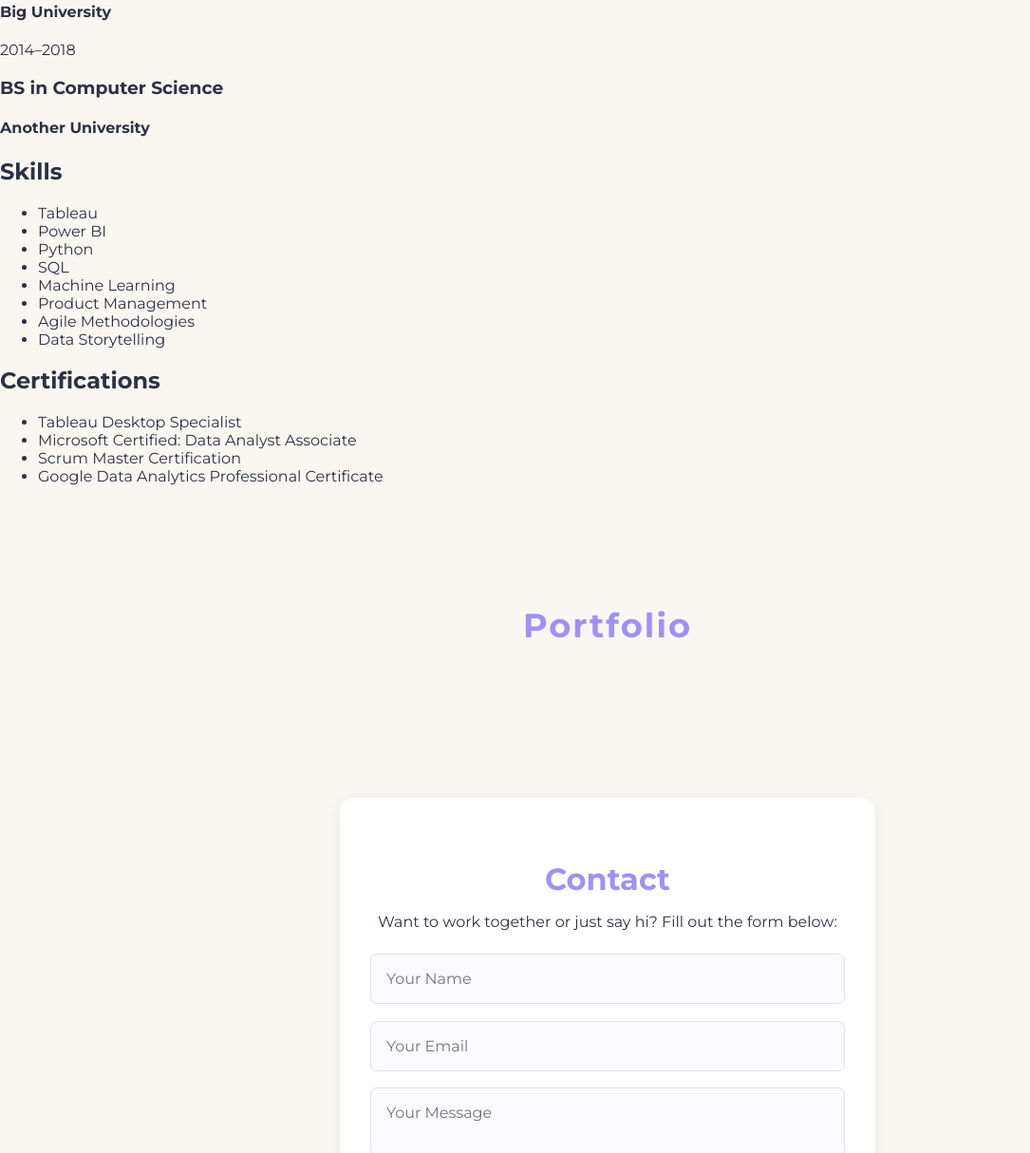
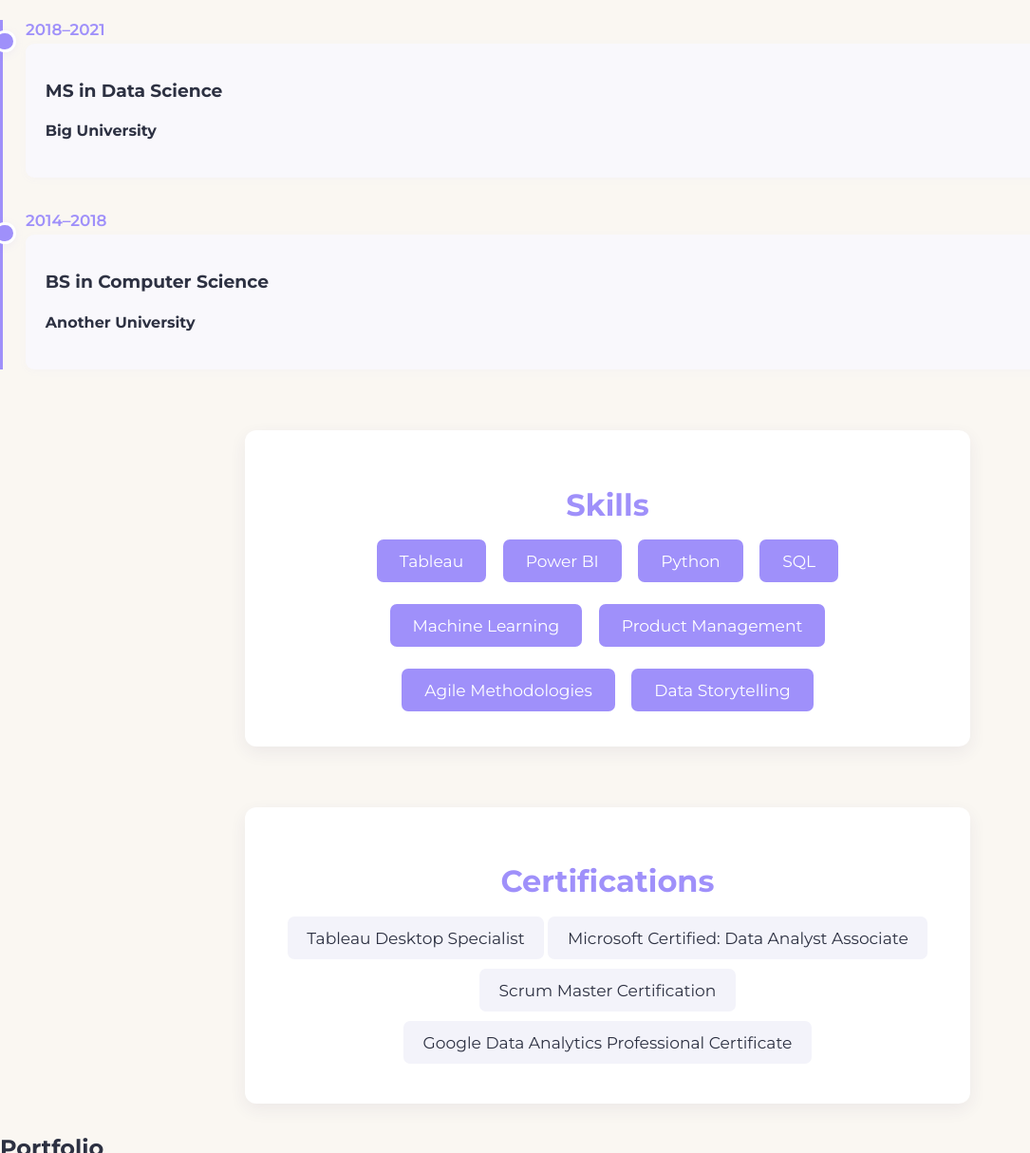
Before and after one commit to amy5463/myportfolio, a plain HTML site: page index.html in a window 1280 px wide. Shown: the part 1586-2800 px from the top of the page at 95% size, without its empty margins (0-1085 px from the left). Drawn offline with Linux system fonts and the light colour scheme.

Commit message:
Update style.css

```diff
--- a/style.css
+++ b/style.css
@@ -71,7 +71,7 @@ nav ul li a:hover::after {
 
 /* Hero Section */
 .hero {
-  min-height: 70vh;
+  min-height: 60vh;
   background: url('https://images.unsplash.com/photo-1519125323398-675f0ddb6308?auto=format&fit=crop&w=1200&q=80') center/cover no-repeat;
   position: relative;
   display: flex;
@@ -125,72 +125,6 @@ nav ul li a:hover::after {
   box-shadow: 0 8px 36px rgba(100,50,200,0.16);
 }
 
-/* Portfolio Section */
-.portfolio-section {
-  padding: 5rem 2rem 2rem 2rem;
-  max-width: 1100px;
-  margin: 0 auto;
-}
-.portfolio-section h2 {
-  text-align: center;
-  margin-bottom: 3rem;
-  font-size: 2.2rem;
-  letter-spacing: 2px;
-  color: var(--primary);
-  font-weight: 700;
-}
-.portfolio-grid {
-  display: grid;
-  grid-template-columns: repeat(auto-fit, minmax(280px, 1fr));
-  gap: 2.5rem;
-}
-.portfolio-item {
-  background: #fff;
-  border-radius: 15px;
-  overflow: hidden;
-  box-shadow: var(--shadow);
-  transition: transform 0.25s, box-shadow 0.25s;
-  position: relative;
-  cursor: pointer;
-}
-.portfolio-item:hover {
-  transform: translateY(-12px) scale(1.03);
-  box-shadow: 0 10px 30px 0 rgba(159, 144, 250, 0.13);
-}
-.portfolio-item img {
-  width: 100%;
-  object-fit: cover;
-  aspect-ratio: 4 / 3;
-  transition: filter 0.3s;
-  display: block;
-}
-.portfolio-item:hover img {
-  filter: brightness(0.93) blur(1px);
-}
-.portfolio-info {
-  position: absolute;
-  bottom: 0;
-  left: 0;
-  width: 100%;
-  background: linear-gradient(0deg,rgba(159,144,250,0.92) 0%,rgba(255,255,255,0.01) 80%);
-  color: #fff;
-  padding: 1rem 1.2rem 1.2rem 1.2rem;
-  opacity: 0;
-  transition: opacity 0.3s;
-}
-.portfolio-item:hover .portfolio-info {
-  opacity: 1;
-}
-.portfolio-info h3 {
-  margin: 0 0 0.3em 0;
-  font-size: 1.1rem;
-  font-weight: 700;
-}
-.portfolio-info p {
-  margin: 0;
-  font-size: 0.97rem;
-}
-
 /* About Section */
 .about-section {
   max-width: 830px;
@@ -229,60 +163,115 @@ nav ul li a:hover::after {
   color: #353b55;
 }
 
-/* Contact Section */
-.contact-section {
-  max-width: 500px;
-  margin: 5rem auto 2.5rem auto;
-  padding: 2.5rem 2rem 2rem 2rem;
+/* Timeline Style for Experience & Education */
+.timeline {
+  margin-top: 2rem;
+  border-left: 3px solid var(--primary);
+  padding-left: 1.5rem;
+}
+.timeline-item {
+  margin-bottom: 2.2rem;
+  position: relative;
+}
+.timeline-date {
+  font-weight: 600;
+  color: var(--primary);
+  margin-bottom: 0.3em;
+  font-size: 1.05rem;
+}
+.timeline-content {
+  background: #f9f8fc;
+  padding: 1.2rem 1.3rem;
+  border-radius: 9px;
+  box-shadow: 0 2px 8px rgba(159,144,250,0.04);
+  margin-bottom: 0.2em;
+}
+.timeline-item::before {
+  content: "";
+  position: absolute;
+  left: -2.1rem;
+  top: 0.7rem;
+  width: 1.1rem;
+  height: 1.1rem;
+  background: var(--primary);
+  border-radius: 50%;
+  border: 3px solid #fff;
+  box-shadow: 0 2px 8px rgba(159,144,250,0.10);
+}
+
+/* Skills List */
+.skills-section {
+  max-width: 700px;
+  margin: 4rem auto 2rem auto;
+  padding: 2rem;
   background: #fff;
-  border-radius: 15px;
+  border-radius: 12px;
   box-shadow: var(--shadow);
   text-align: center;
 }
-.contact-section h2 {
-  margin-bottom: 1rem;
+.skills-section h2 {
+  margin-bottom: 1.1rem;
   font-size: 2rem;
   color: var(--primary);
   font-weight: 700;
 }
-.contact-section form {
+.skills-list {
   display: flex;
-  flex-direction: column;
+  flex-wrap: wrap;
   gap: 1.1rem;
-  margin-top: 1.5rem;
+  justify-content: center;
+  list-style: none;
+  padding: 0;
+  margin: 1rem 0 0 0;
 }
-.contact-section input,
-.contact-section textarea {
-  padding: 1rem;
-  border: 1.5px solid #e0e0e0;
-  border-radius: 7px;
-  font-size: 1rem;
-  font-family: inherit;
-  background: #fafaff;
-  resize: none;
-  transition: border-color 0.2s;
-}
-.contact-section input:focus,
-.contact-section textarea:focus {
-  border-color: var(--primary);
-  outline: none;
-}
-.contact-section button {
+.skills-list li {
   background: var(--primary);
   color: #fff;
-  border: none;
-  padding: 1rem 0;
   border-radius: 7px;
-  font-size: 1.1rem;
-  font-weight: 600;
-  cursor: pointer;
-  transition: background 0.2s;
-  letter-spacing: 1px;
+  padding: 0.7em 1.4em;
+  font-size: 1.07rem;
+  font-weight: 500;
+  margin-bottom: 0.3em;
+  transition: background 0.18s;
 }
-.contact-section button:hover {
+.skills-list li:hover {
   background: var(--accent);
   color: var(--text-dark);
 }
+
+/* Certifications */
+.certifications-section {
+  max-width: 700px;
+  margin: 4rem auto 2rem auto;
+  padding: 2rem;
+  background: #fff;
+  border-radius: 12px;
+  box-shadow: var(--shadow);
+  text-align: center;
+}
+.certifications-section h2 {
+  margin-bottom: 1.1rem;
+  font-size: 2rem;
+  color: var(--primary);
+  font-weight: 700;
+}
+.cert-list {
+  list-style: none;
+  padding: 0;
+  margin: 1rem 0 0 0;
+}
+.cert-list li {
+  background: #f3f3fa;
+  color: #2d3142;
+  border-radius: 7px;
+  padding: 0.7em 1.2em;
+  font-size: 1.07rem;
+  font-weight: 500;
+  margin-bottom: 0.6em;
+  display: inline-block;
+}
+
+/* Portfolio and Contact Sections: same as previous answers */
 
 /* Footer */
 footer {
@@ -305,10 +294,11 @@ footer {
     gap: 1rem;
     padding: 1.2rem 1rem;
   }
+  .timeline {
+    padding-left: 0.8rem;
+  }
 }
 @media (max-width: 600px) {
   .hero-content h1 { font-size: 2rem; }
-  .portfolio-section { padding: 2.2rem 0.5rem 1rem 0.5rem; }
-  .about-section, .contact-section { padding: 1.3rem 0.5rem; }
-  .portfolio-grid { gap: 1.1rem; }
+  .about-section, .skills-section, .certifications-section { padding: 1.3rem 0.5rem; }
 }
```
